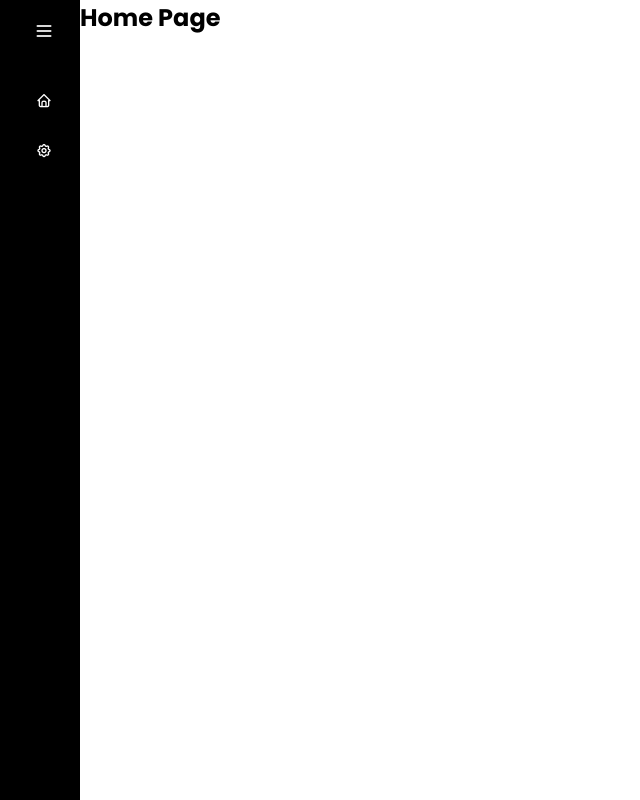
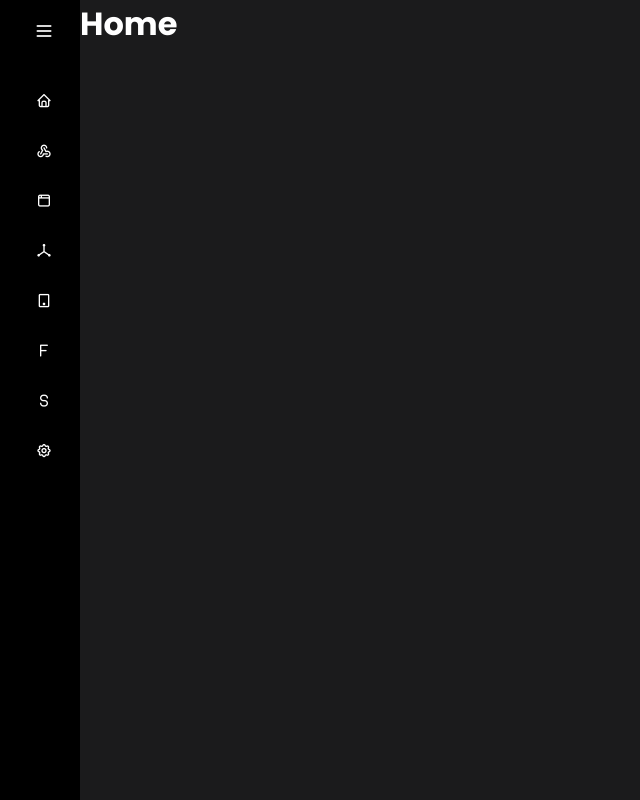
Before and after one commit to h4ck3r-04/beautiful-sin, a Django app: page / in a window 1280 px wide; the page is wider, and only the part inside the window is pictured. Shown: that part, without its empty margins (0-640 px from the left). Run offline with Django 5.2, Linux system fonts and the light colour scheme.

Commit message:
added: pages

```diff
--- a/beautifulSin/urls.py
+++ b/beautifulSin/urls.py
@@ -21,5 +21,12 @@ from dashboard import views
 urlpatterns = [
     path('search/', views.search_view, name='search'),
     path('admin/', admin.site.urls),
-    path('', views.index, name='index'),
+    path('', views.index, name='home'),
+    path('browser-exploitation', views.browser_exploitation, name='browser-exploitation'),
+    path('web-security', views.web_security, name='web-security'),
+    path('system-security', views.system_security, name='system-security'),
+    path('mobile-security', views.mobile_security, name='mobile-security'),
+    path('forensics', views.forensics, name='forensics'),
+    path('social-engineering', views.social_engineering, name='social-engineering'),
+    path('settings', views.settings, name='settings')
 ]
--- a/dashboard/views.py
+++ b/dashboard/views.py
@@ -7,11 +7,13 @@ def search_view(request):
   query = request.GET.get('q', '')
   data_source = {
     'Home': '/',
+    'Browser Exploitation': '/browser-exploitation',
+    'Web Security': '/web-security',
+    'System Security': '/system-security',
+    'Mobile Security': '/mobile-security',
+    'Forensics': '/forensics',
+    'Social Engineering': '/social-engineering',
     'Settings': '/settings',
-    'Profile': '/profile',
-    'Logout': '/logout',
-    'Dashboard': '/dashboard',
-    'Reports': '/reports',
   }
   if query:
     results = [{'name': item, 'url': url} for item, url in data_source.items() if query.lower() in item.lower()]
@@ -20,6 +22,26 @@ def search_view(request):
 
   return JsonResponse({'results': results})
 
-# Create your views here.
 def index(request):
-  return render(request, 'index.html')
+  return render(request, 'home.html')
+
+def browser_exploitation(request):
+  return render(request, 'browser-exploitation.html')
+
+def web_security(request):
+  return render(request, 'web-security.html')
+
+def system_security(request):
+  return render(request, 'system-security.html')
+
+def mobile_security(request):
+  return render(request, 'mobile-security.html')
+
+def forensics(request):
+  return render(request, 'forensics.html')
+
+def social_engineering(request):
+  return render(request, 'social-engineering.html')
+
+def settings(request):
+  return render(request, 'settings.html')
--- /dev/null
+++ b/static/css/common.css
@@ -0,0 +1,7 @@
+.container {
+  background: #1b1b1c;
+  min-height: 100%;
+  width: 100vw;
+  overflow-y: auto;
+  color: white;
+}
--- a/templates/base.html
+++ b/templates/base.html
@@ -23,6 +23,12 @@
     </div>
     <ul class="nav-list">
       <sidebar-link href="/" title="Home" icon-class="ti ti-home"></sidebar-link>
+      <sidebar-link href="/browser-exploitation" title="Browser Exploitation" icon-class="ti ti-webhook"></sidebar-link>
+      <sidebar-link href="/web-security" title="Web Security" icon-class="ti ti-browser"></sidebar-link>
+      <sidebar-link href="/system-security" title="System Security" icon-class="ti ti-gizmo"></sidebar-link>
+      <sidebar-link href="/mobile-security" title="Mobile Security" icon-class="ti ti-device-tablet"></sidebar-link>
+      <sidebar-link href="/forensics" title="Forensics" icon-class="ti ti-letter-f"></sidebar-link>
+      <sidebar-link href="/social-engineering" title="Social Engineering" icon-class="ti ti-letter-s"></sidebar-link>
       <sidebar-link href="/settings" title="Settings" icon-class="ti ti-settings"></sidebar-link>
     </ul>
   </div>
--- /dev/null
+++ b/templates/home.html
@@ -0,0 +1,15 @@
+{% extends 'base.html' %}
+{% load static %}
+
+{% block styles %}
+<link rel="stylesheet" type="text/css" href="{% static 'css/common.css' %}">
+{% endblock %}
+
+{% block content %}
+<div class="container">
+  <h1>Home</h1>
+</div>
+{% endblock %}
+
+{% block scripts %}
+{% endblock %}
--- a/templates/index.html
+++ /dev/null
@@ -1,5 +0,0 @@
-{% extends 'base.html' %}
-
-{% block content %}
-<h2>Home Page</h2>
-{% endblock %}
```
Also changed, not shown: templates/browser-exploitation.html (added, +15 -0 lines), templates/forensics.html (added, +15 -0 lines), templates/mobile-security.html (added, +15 -0 lines), templates/settings.html (added, +15 -0 lines), templates/social-engineering.html (added, +15 -0 lines), templates/system-security.html (added, +15 -0 lines), templates/web-security.html (added, +15 -0 lines).
